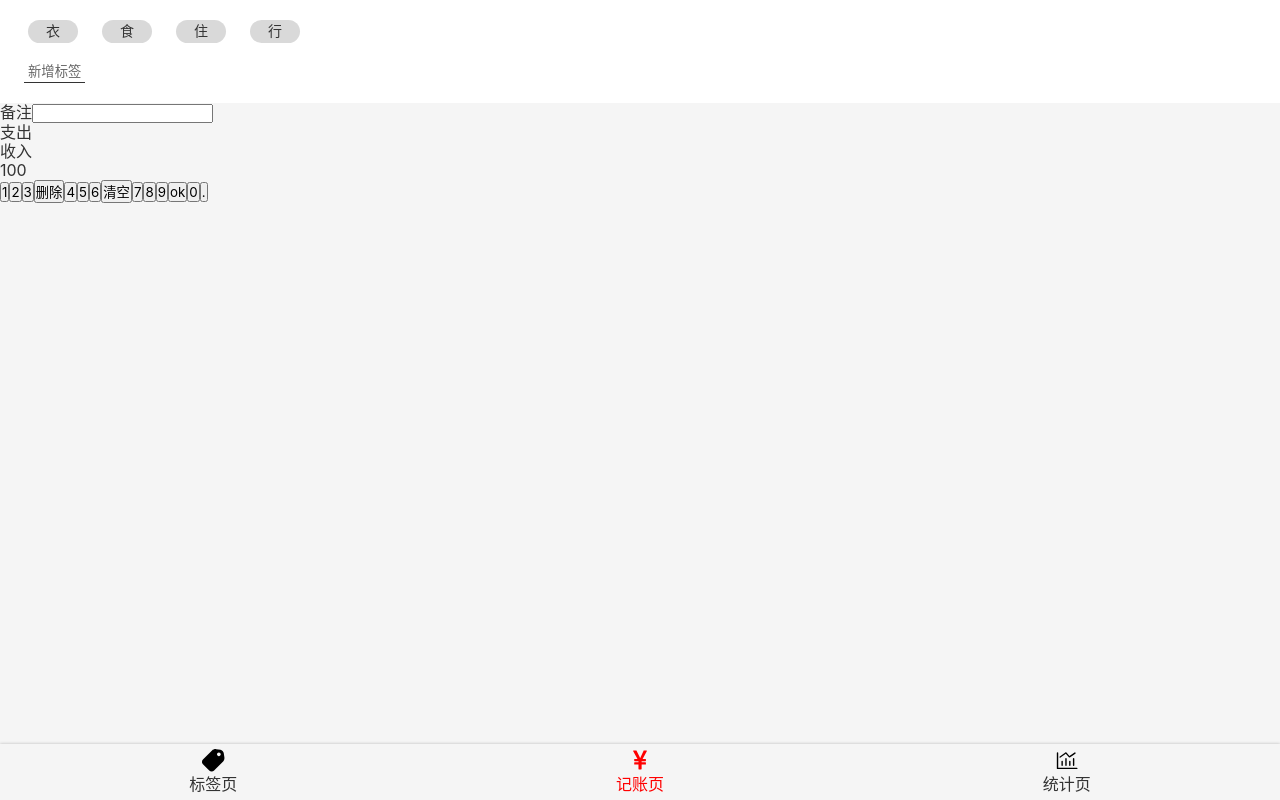
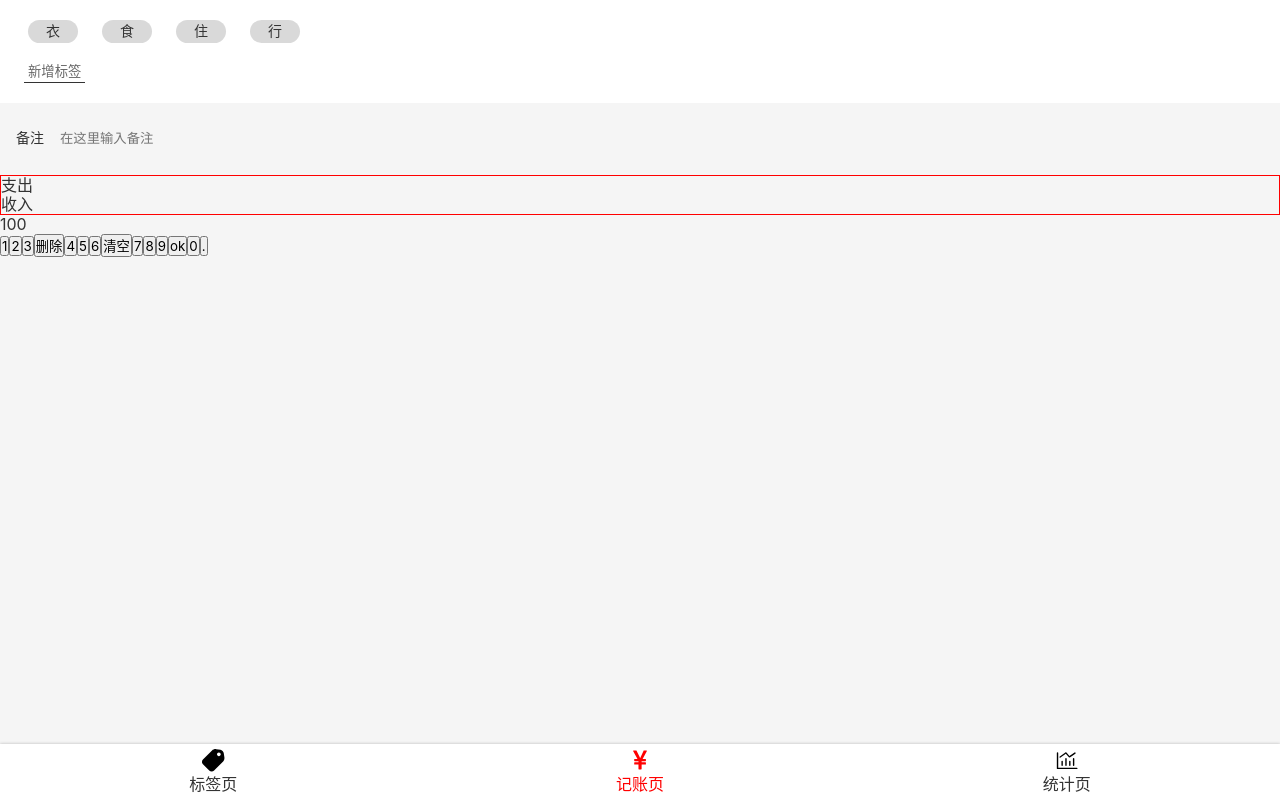
Before and after one commit to Kidnapped33/react-money-code, a React app: page /#/money in a window 1280 px wide. Built offline with nearby package versions, Linux system fonts and the light colour scheme.

Commit message:
完成 Money 的 Notes 样式

```diff
--- a/src/components/Nav.tsx
+++ b/src/components/Nav.tsx
@@ -5,6 +5,7 @@
 
 
 const NavWrapper = styled.nav`
+background-color: #fff;
 line-height: 24px;
 box-shadow: 0 0 3px rgba(0,0,0,0.25);
  >ul {
--- a/src/index.scss
+++ b/src/index.scss
@@ -38,6 +38,10 @@
   font-family: inherit;
 }
 
+:focus {
+  outline: none;
+}
+
 .icon {
   width: 1em;
   height: 1em;
--- a/src/view/Money.tsx
+++ b/src/view/Money.tsx
@@ -24,8 +24,26 @@
       }
 `;
 
-const NotesSection = styled.section``;
-const CategorySection = styled.section``;
+const NotesSection = styled.section`
+padding: 0px 16px;
+font-size: 14px;
+  > label {
+    background: #f5f5f5;
+    display: flex;
+    align-items: center;
+    > span {margin-right: 16px; white-space: nowrap;}
+     > input {
+        background: none;
+        border: none;
+        display: block;
+        width: 100%;
+        height: 72px;
+      }
+  }
+`;
+const CategorySection = styled.section`
+border: 1px solid red;
+`;
 const NumberPadSection = styled.section``;
 
 
@@ -44,7 +62,7 @@
             <NotesSection>
                 <label>
                     <span>备注</span>
-                    <input type="text"/>
+                    <input type="text" placeholder="在这里输入备注"/>
                 </label>
             </NotesSection>
             <CategorySection>
```
Also changed, not shown: 1 other file (tests, documents, lock files or other folders).
